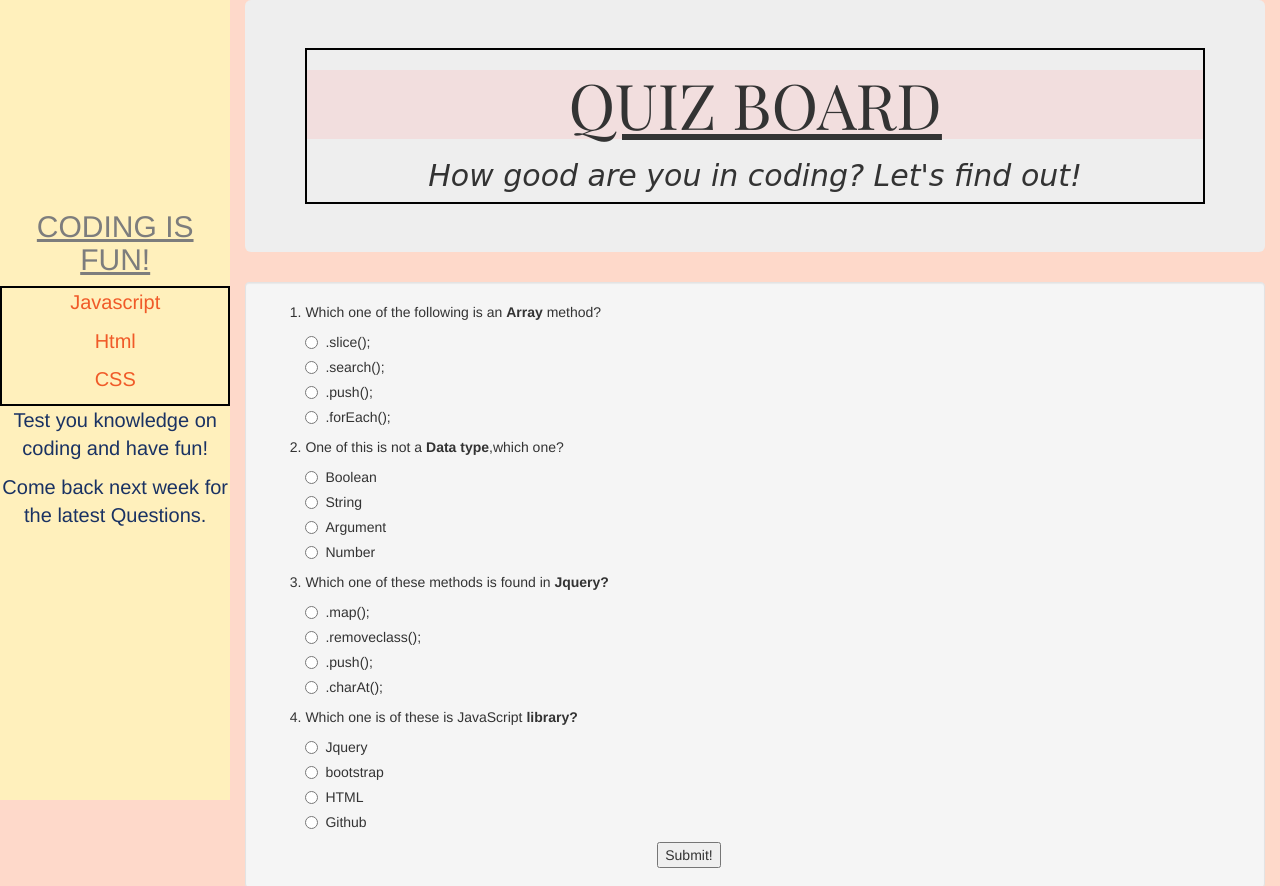
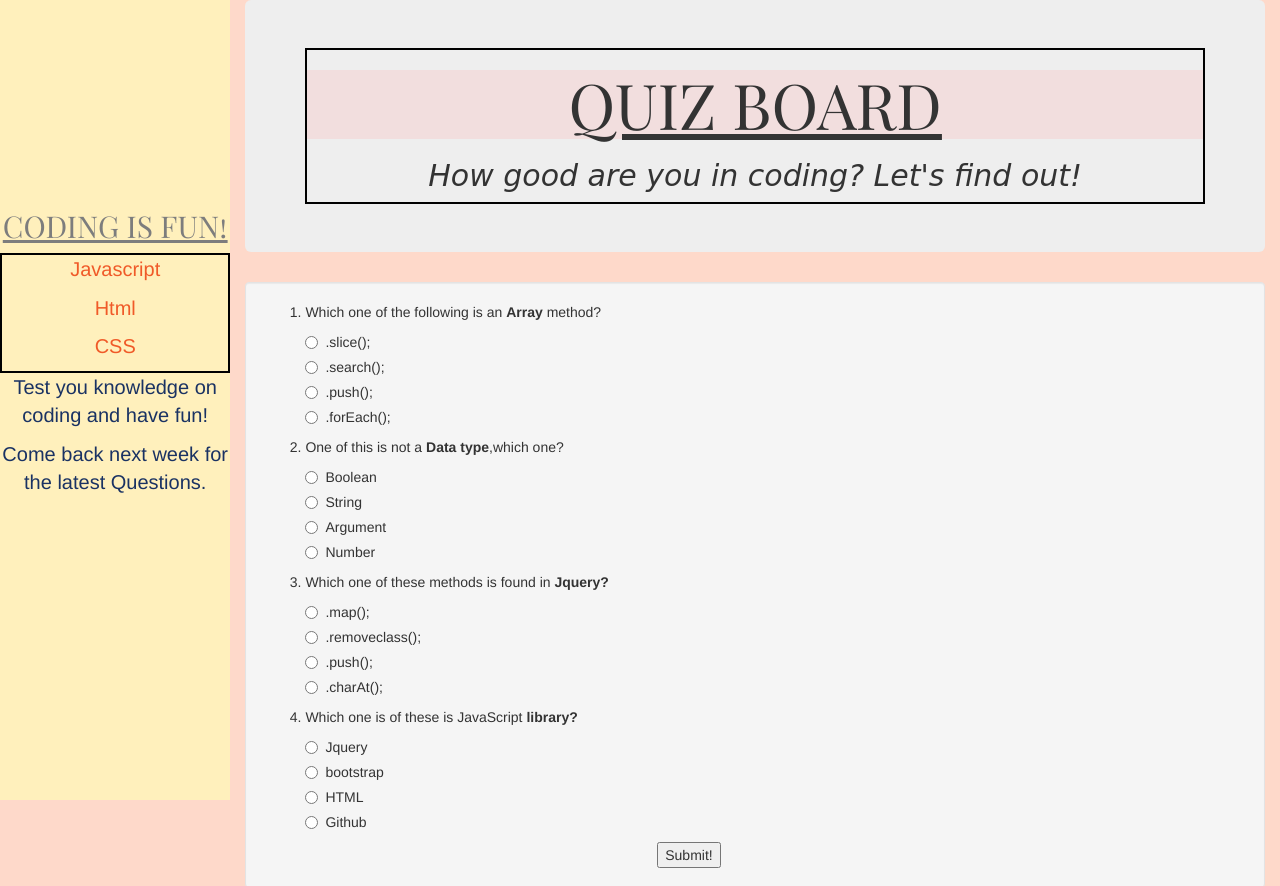
Before and after one commit to ya7skaa/quiz-board, a plain HTML site: page index.html in a window 1280 px wide. Shown: the top 886 px of the page. Drawn offline with nearby package versions, Linux system fonts and the light colour scheme.

Commit message:
Heading font changes in the sidebar

```diff
--- a/css/styles.css
+++ b/css/styles.css
@@ -12,6 +12,7 @@ h3{
   text-align: center;
 }
 h4{
+  font-family: 'Playfair Display SC', serif;
   font-size: 30px;
   text-align: center;
 color: #7d7d7d;
```
